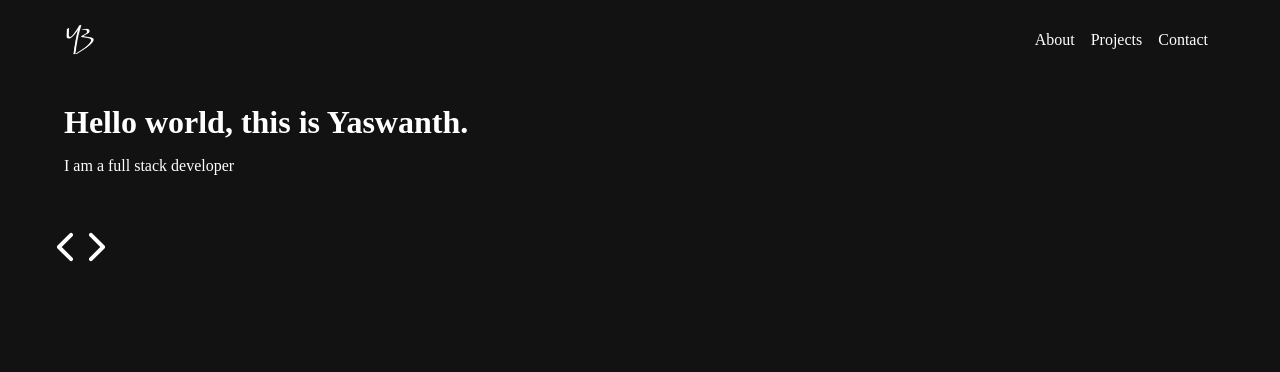
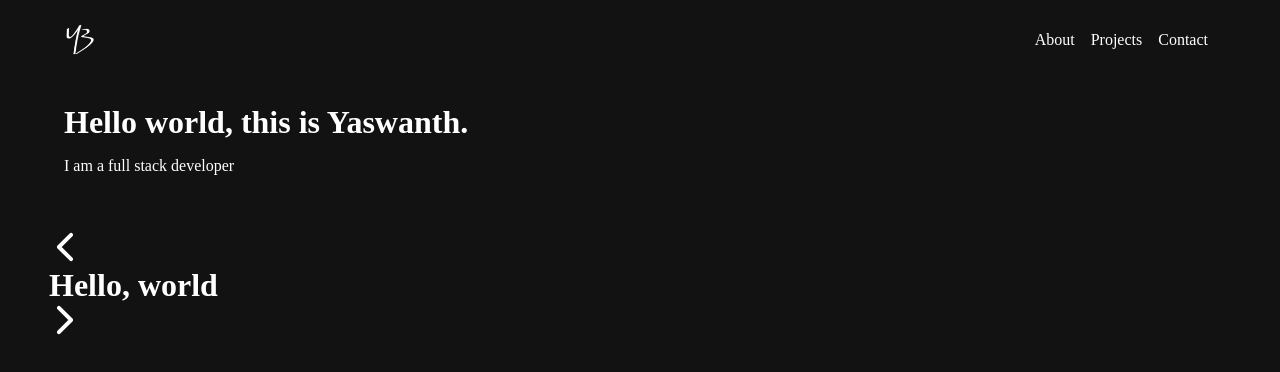
Before and after one commit to yashbellam97/yashbellam97.github.io, a React (Create React App) app: page / in a window 1280 px wide. Shown: the top 372 px of the page. Built offline with nearby package versions, Linux system fonts and the light colour scheme.

Commit message:
Add project card

```diff
--- /dev/null
+++ b/src/components/ProjectCard.js
@@ -0,0 +1,9 @@
+import React from "react";
+
+function ProjectCard() {
+    return (
+        <h1>Hello, world</h1>
+    );
+}
+
+export default ProjectCard;
--- a/src/components/ProjectsWrapper.js
+++ b/src/components/ProjectsWrapper.js
@@ -1,6 +1,7 @@
 import React from "react";
 
 import Wrapper from "./Wrapper";
+import ProjectCard from "./ProjectCard"
 
 import arrow from "../images/arrow-icon.svg"
 
@@ -9,6 +10,7 @@ function ProjectsWrapper() {
         <div className="projects-wrapper">
             <Wrapper className={["extended-wrapper", "carousel-container"].join(" ")}>
                 <img src={arrow} id="left-arrow" className="arrow" alt="Move project cards to the right"/>
+                <ProjectCard />
                 <img src={arrow} id="right-arrow" className="arrow" alt="Move project cards to the left"/>
             </Wrapper>
         </div>
```
